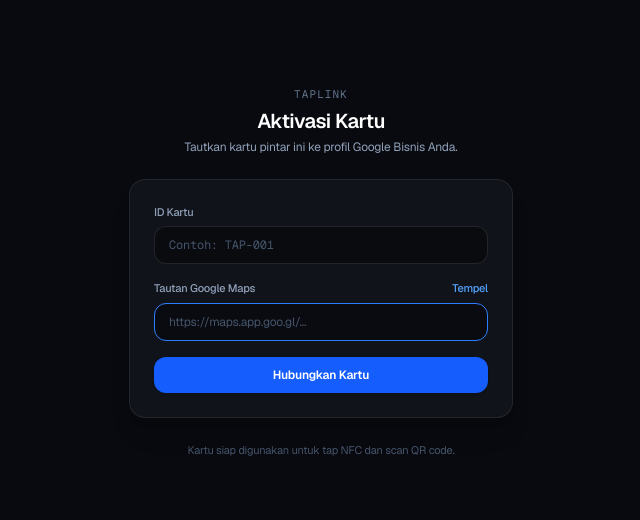
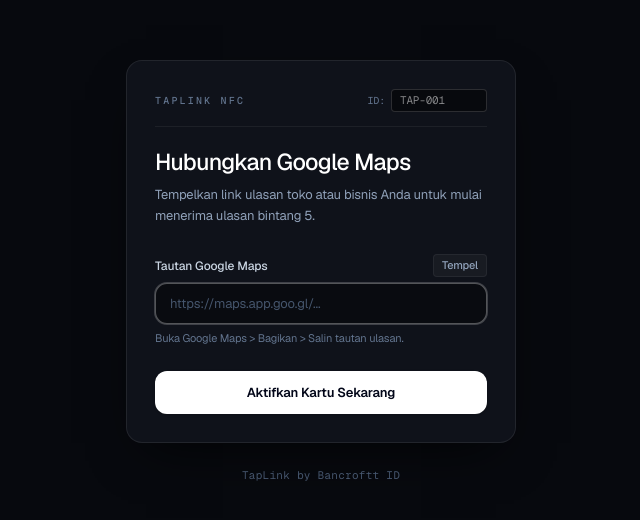
Before and after one commit to Bancroftt14/taplink, a Next.js app: page /activate in a window 1280 px wide. Shown: the part 128-648 px from the top of the page, without its empty margins (319-959 px from the left). Built offline with nearby package versions, Linux system fonts and the light colour scheme.

Commit message:
feat(activate): high-end typography, maps-first input order, discrete corner card ID

```diff
--- a/src/app/activate/page.tsx
+++ b/src/app/activate/page.tsx
@@ -9,6 +9,7 @@ function ActivateContent() {
   const initialId = (searchParams.get('id') || '').toUpperCase();
 
   const [cardId, setCardId] = useState(initialId);
+  const [isEditingId, setIsEditingId] = useState(!initialId);
   const [googleUrl, setGoogleUrl] = useState('');
   const [pin, setPin] = useState('');
   const [requiresPin, setRequiresPin] = useState(false);
@@ -24,6 +25,7 @@ function ActivateContent() {
   useEffect(() => {
     if (initialId) {
       setCardId(initialId);
+      setIsEditingId(false);
     }
   }, [initialId]);
 
@@ -58,7 +60,7 @@ function ActivateContent() {
       const text = await navigator.clipboard.readText();
       if (text) setGoogleUrl(text.trim());
     } catch {
-      // browser permissions
+      // browser permissions fallback
     }
   };
 
@@ -66,7 +68,7 @@ function ActivateContent() {
     e.preventDefault();
     setErrorMessage('');
 
-    const targetId = cardId.trim().toUpperCase();
+    const targetId = (cardId || initialId || '').trim().toUpperCase();
     if (!targetId) {
       setErrorMessage('ID Kartu tidak boleh kosong.');
       return;
@@ -117,79 +119,68 @@ function ActivateContent() {
     setTimeout(() => setCopied(false), 2000);
   };
 
+  const displayId = (cardId || initialId || '').trim().toUpperCase();
+
   return (
-    <div className="min-h-screen bg-[#090a0f] text-slate-100 flex flex-col justify-center items-center px-4 py-8 font-sans antialiased selection:bg-blue-600 selection:text-white">
-      <div className="w-full max-w-sm space-y-6">
-        {/* Simple Brand Header */}
-        <div className="text-center space-y-1">
-          <p className="text-[11px] font-mono tracking-widest text-slate-500 uppercase">TapLink</p>
-          <h1 className="text-xl font-semibold text-white tracking-tight">
-            {isActivated ? 'Kartu Aktif' : 'Aktivasi Kartu'}
-          </h1>
-          <p className="text-xs text-slate-400">
-            {isActivated
-              ? 'Kartu telah berhasil dihubungkan ke Google Review.'
-              : 'Tautkan kartu pintar ini ke profil Google Bisnis Anda.'}
-          </p>
-        </div>
+    <div className="min-h-screen bg-[#07090e] text-[#f4f5f7] flex flex-col justify-center items-center px-4 py-8 selection:bg-white selection:text-slate-900">
+      <div className="w-full max-w-[390px] space-y-6">
+        {/* Main Card */}
+        <div className="bg-[#0f121a] border border-white/[0.08] rounded-2xl p-6 sm:p-7 shadow-[0_20px_50px_-20px_rgba(0,0,0,0.8)]">
+          {/* Subtle Top Metadata Header */}
+          <div className="flex items-center justify-between pb-3.5 mb-5 border-b border-white/[0.06]">
+            <span className="text-[10px] uppercase font-mono tracking-[0.22em] text-slate-500 font-medium">
+              TapLink NFC
+            </span>
 
-        {/* Main Card */}
-        <div className="bg-[#11131a] border border-white/[0.08] rounded-2xl p-6 shadow-xl">
-          {!isActivated ? (
-            <form onSubmit={handleActivate} className="space-y-4">
-              {/* Card ID */}
-              <div>
-                <label className="block text-[11px] font-medium text-slate-400 mb-1.5">
-                  ID Kartu
-                </label>
-                {initialId ? (
-                  <div className="w-full px-3.5 py-2.5 rounded-xl bg-white/[0.03] border border-white/[0.06] font-mono text-xs text-slate-300 flex items-center justify-between">
-                    <span>{initialId}</span>
-                    <span className="text-[10px] text-slate-500">Terdeteksi</span>
-                  </div>
+            {/* Micro ID Badge tucked cleanly in the corner */}
+            {initialId && !isEditingId ? (
+              <button
+                type="button"
+                onClick={() => setIsEditingId(true)}
+                className="group flex items-center gap-1.5 text-[11px] font-mono text-slate-400 hover:text-white bg-white/[0.04] hover:bg-white/[0.08] px-2.5 py-1 rounded-md border border-white/[0.06] transition"
+                title="Klik untuk ubah ID jika perlu"
+              >
+                <span className="text-slate-500 group-hover:text-slate-400">ID</span>
+                <span className="font-semibold text-slate-200">{displayId}</span>
+              </button>
             ) : (
+              <div className="flex items-center gap-1.5">
+                <span className="text-[10px] font-mono text-slate-500">ID:</span>
                 <input
                   type="text"
                   value={cardId}
                   onChange={(e) => setCardId(e.target.value.toUpperCase())}
-                    placeholder="Contoh: TAP-001"
-                    className="w-full px-3.5 py-2.5 rounded-xl bg-black/40 border border-white/10 text-xs text-white placeholder-slate-600 font-mono outline-none focus:border-blue-500 transition"
-                    required
-                  />
-                )}
-              </div>
-
-              {/* PIN Input (Only if card requires PIN) */}
-              {requiresPin && (
-                <div>
-                  <div className="flex items-center justify-between mb-1.5">
-                    <label className="text-[11px] font-medium text-slate-400">
-                      PIN Keamanan
-                    </label>
-                    <span className="text-[10px] text-amber-400/80">Wajib</span>
-                  </div>
-                  <input
-                    type="password"
-                    inputMode="numeric"
-                    value={pin}
-                    onChange={(e) => setPin(e.target.value)}
-                    placeholder="Masukkan PIN"
-                    className="w-full px-3.5 py-2.5 rounded-xl bg-black/40 border border-white/10 text-xs text-white placeholder-slate-600 font-mono outline-none focus:border-blue-500 transition tracking-widest"
+                  placeholder="TAP-001"
+                  className="w-24 px-2 py-0.5 rounded bg-black/50 border border-white/15 text-[11px] font-mono text-white uppercase outline-none focus:border-white/40 transition"
                   required
                 />
               </div>
             )}
+          </div>
 
-              {/* Google Maps Link */}
-              <div>
-                <div className="flex items-center justify-between mb-1.5">
-                  <label className="text-[11px] font-medium text-slate-400">
+          {!isActivated ? (
+            <div className="space-y-6">
+              {/* Title & Concise Subtitle */}
+              <div className="space-y-1.5">
+                <h1 className="text-[21px] sm:text-[23px] font-medium text-white tracking-[-0.03em] leading-snug">
+                  Hubungkan Google Maps
+                </h1>
+                <p className="text-[13px] text-slate-400 font-normal leading-relaxed">
+                  Tempelkan link ulasan toko atau bisnis Anda untuk mulai menerima ulasan bintang 5.
+                </p>
+              </div>
+
+              <form onSubmit={handleActivate} className="space-y-4 pt-1">
+                {/* 1. Google Maps Link (First & Primary) */}
+                <div className="space-y-1.5">
+                  <div className="flex items-center justify-between">
+                    <label className="text-[12px] font-medium text-slate-300 tracking-[-0.01em]">
                       Tautan Google Maps
                     </label>
                     <button
                       type="button"
                       onClick={handlePaste}
-                    className="text-[11px] text-blue-400 hover:text-blue-300 font-medium transition"
+                      className="text-[11px] font-medium text-slate-400 hover:text-white transition px-2 py-0.5 rounded bg-white/[0.04] hover:bg-white/[0.08] border border-white/[0.06]"
                     >
                       Tempel
                     </button>
@@ -199,13 +190,43 @@ function ActivateContent() {
                     value={googleUrl}
                     onChange={(e) => setGoogleUrl(e.target.value)}
                     placeholder="https://maps.app.goo.gl/..."
-                  className="w-full px-3.5 py-2.5 rounded-xl bg-black/40 border border-white/10 text-xs text-white placeholder-slate-600 outline-none focus:border-blue-500 transition"
+                    className="w-full px-3.5 py-2.5 rounded-xl bg-[#090b10] border border-white/[0.1] text-[13px] text-white placeholder-slate-600 outline-none focus:border-white/30 focus:ring-1 focus:ring-white/20 transition"
                     required
                     autoFocus
                   />
+                  <p className="text-[11px] text-slate-500 leading-normal">
+                    Buka Google Maps &gt; Bagikan &gt; Salin tautan ulasan.
+                  </p>
                 </div>
 
-              {/* Error Message */}
+                {/* 2. PIN Input (Second, only if card requires PIN) */}
+                {requiresPin && (
+                  <div className="space-y-1.5 pt-1">
+                    <div className="flex items-center justify-between">
+                      <label className="text-[12px] font-medium text-slate-300 tracking-[-0.01em]">
+                        PIN Keamanan
+                      </label>
+                      <span className="text-[10px] font-mono text-amber-400/90 tracking-wide uppercase">
+                        Wajib
+                      </span>
+                    </div>
+                    <input
+                      type="password"
+                      inputMode="numeric"
+                      maxLength={8}
+                      value={pin}
+                      onChange={(e) => setPin(e.target.value)}
+                      placeholder="••••"
+                      className="w-full px-3.5 py-2.5 rounded-xl bg-[#090b10] border border-white/[0.1] text-sm text-white placeholder-slate-600 font-mono tracking-[0.25em] outline-none focus:border-white/30 focus:ring-1 focus:ring-white/20 transition"
+                      required
+                    />
+                    <p className="text-[11px] text-slate-500 leading-normal">
+                      PIN tertera pada kartu atau diberikan oleh penyedia kartu.
+                    </p>
+                  </div>
+                )}
+
+                {/* Error Notification */}
                 {errorMessage && (
                   <div className="p-3 rounded-xl bg-rose-500/10 border border-rose-500/20 text-rose-300 text-xs flex items-center gap-2">
                     <AlertCircle className="w-3.5 h-3.5 shrink-0" />
@@ -213,64 +234,69 @@ function ActivateContent() {
                   </div>
                 )}
 
-              {/* Submit Button */}
+                {/* Luxurious High-Contrast Submit Button */}
+                <div className="pt-2">
                   <button
                     type="submit"
                     disabled={submitting}
-                className="w-full py-2.5 px-4 rounded-xl bg-blue-600 hover:bg-blue-500 text-white text-xs font-semibold transition active:scale-[0.99] disabled:opacity-50 flex items-center justify-center gap-2 shadow-sm"
+                    className="w-full py-3 px-4 rounded-xl bg-white hover:bg-slate-100 text-slate-950 text-[13px] font-semibold transition active:scale-[0.99] disabled:opacity-50 flex items-center justify-center gap-2 shadow-sm"
                   >
                     {submitting ? (
                       <>
-                    <RefreshCw className="w-3.5 h-3.5 animate-spin" />
+                        <RefreshCw className="w-3.5 h-3.5 animate-spin text-slate-700" />
                         <span>Menghubungkan...</span>
                       </>
                     ) : (
-                  <span>Hubungkan Kartu</span>
+                      <span>Aktifkan Kartu Sekarang</span>
                     )}
                   </button>
+                </div>
               </form>
+            </div>
           ) : (
-            /* Success Screen */
-            <div className="space-y-4 text-center py-2">
-              <div className="w-10 h-10 rounded-full bg-emerald-500/10 border border-emerald-500/20 text-emerald-400 flex items-center justify-center mx-auto">
-                <Check className="w-5 h-5" />
+            /* Elegant Success State */
+            <div className="space-y-5 text-center py-2">
+              <div className="w-10 h-10 rounded-full bg-white/[0.06] border border-white/10 text-white flex items-center justify-center mx-auto">
+                <Check className="w-5 h-5 text-emerald-400" />
               </div>
 
               <div className="space-y-1">
-                <p className="text-sm font-semibold text-white">{businessName}</p>
-                <p className="text-[11px] text-slate-400 font-mono">{cardId}</p>
+                <p className="text-base font-medium text-white tracking-[-0.02em]">{businessName}</p>
+                <p className="text-[11px] text-slate-500 font-mono tracking-wider">
+                  Kartu {displayId} berhasil dihubungkan
+                </p>
               </div>
 
-              <div className="p-3 rounded-xl bg-black/40 border border-white/5 text-[11px] font-mono text-slate-300 break-all select-all">
+              <div className="p-3 rounded-xl bg-[#090b10] border border-white/[0.06] text-[11px] font-mono text-slate-300 break-all select-all">
                 {finalCardUrl}
               </div>
 
-              <div className="pt-2 space-y-2">
+              <div className="pt-1 space-y-2">
                 <a
                   href={finalCardUrl}
                   target="_blank"
                   rel="noreferrer"
-                  className="w-full py-2 px-3 rounded-xl bg-white text-black hover:bg-slate-200 text-xs font-semibold transition flex items-center justify-center gap-1.5"
+                  className="w-full py-2.5 px-4 rounded-xl bg-white text-slate-950 hover:bg-slate-100 text-xs font-semibold transition flex items-center justify-center gap-1.5 active:scale-[0.99]"
                 >
-                  <span>Coba Buka Link</span>
-                  <ExternalLink className="w-3 h-3" />
+                  <span>Coba Buka Tautan</span>
+                  <ExternalLink className="w-3.5 h-3.5" />
                 </a>
 
                 <button
                   type="button"
                   onClick={handleCopyLink}
-                  className="w-full py-2 px-3 rounded-xl bg-white/[0.04] hover:bg-white/[0.08] text-xs font-medium text-slate-300 border border-white/10 transition"
+                  className="w-full py-2.5 px-4 rounded-xl bg-white/[0.04] hover:bg-white/[0.08] text-xs font-medium text-slate-300 border border-white/[0.06] transition"
                 >
-                  {copied ? 'Tersalin' : 'Salin Tautan'}
+                  {copied ? 'Tautan Tersalin' : 'Salin Tautan'}
                 </button>
               </div>
             </div>
           )}
         </div>
 
-        {/* Minimal Footer */}
-        <p className="text-center text-[11px] text-slate-600">
-          Kartu siap digunakan untuk tap NFC dan scan QR code.
+        {/* Minimal Editorial Footer */}
+        <p className="text-center text-[11px] text-slate-600 font-mono tracking-wide">
+          TapLink by Bancroftt ID
         </p>
       </div>
     </div>
@@ -281,7 +307,7 @@ export default function ActivatePage() {
   return (
     <Suspense
       fallback={
-        <div className="min-h-screen bg-[#090a0f] text-slate-500 flex items-center justify-center text-xs">
+        <div className="min-h-screen bg-[#07090e] text-slate-500 flex items-center justify-center text-xs">
           Memuat...
         </div>
       }
--- a/src/app/globals.css
+++ b/src/app/globals.css
@@ -36,10 +36,10 @@
 }
 
 body {
-  background: #05070f;
-  color: #f5f5f7;
-  font-family: -apple-system, BlinkMacSystemFont, "SF Pro Display", "SF Pro Text", "SF Pro", var(--font-geist-sans), "Helvetica Neue", Helvetica, Arial, sans-serif;
-  letter-spacing: -0.014em;
+  background: #07090e;
+  color: #f4f5f7;
+  font-family: var(--font-geist-sans), -apple-system, BlinkMacSystemFont, "SF Pro Display", sans-serif;
+  letter-spacing: -0.011em;
   -webkit-font-smoothing: antialiased;
   -moz-osx-font-smoothing: grayscale;
   -webkit-tap-highlight-color: transparent;
```
Lines whose indentation alone changed are shown as unchanged.
